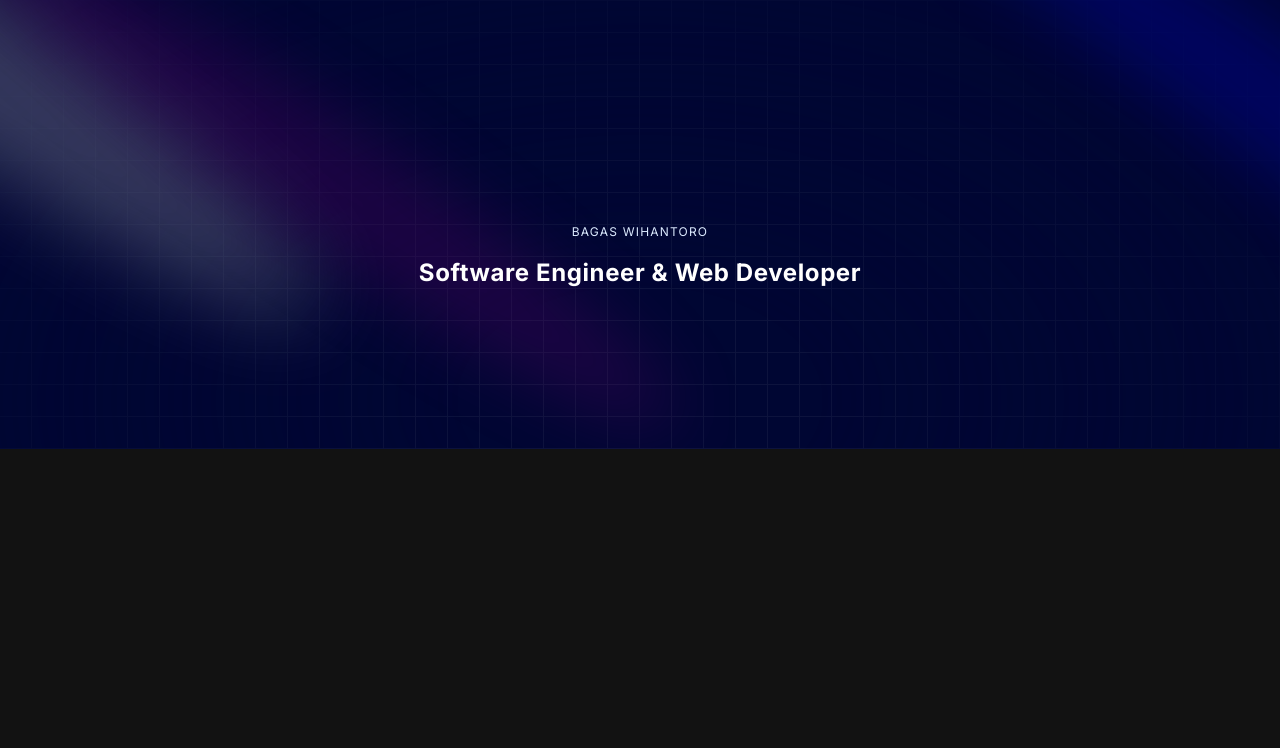
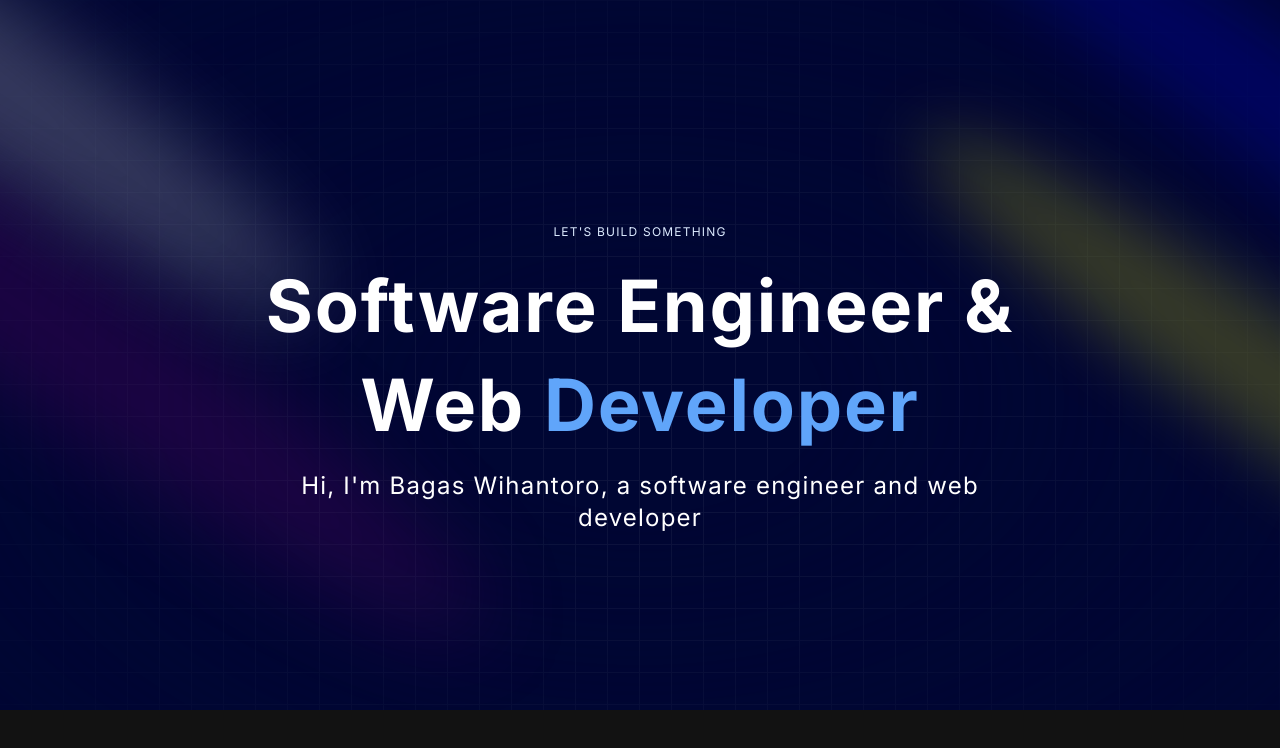
Before and after one commit to BagasWihant/my-portfolio-2024, a Next.js app: page / in a window 1280 px wide. Shown: the top 748 px of the page. Built offline with nearby package versions, Linux system fonts and the light colour scheme.

Commit message:
stylish text generate

```diff
--- a/components/Hero.tsx
+++ b/components/Hero.tsx
@@ -9,7 +9,8 @@ const Hero = () => {
             <div>
                 <Spotlight className="-top-40 -left-10 md:-left-32 md:-top-20 h-screen" fill="white" />
                 <Spotlight className="top-10 left-full h-[80vh] w-[50vw]" fill="blue" />
-                <Spotlight className="top-28 left-80 h-[80vh] w-[50vw]" fill="purple" />
+                <Spotlight className="top-80 left-full h-[80vh] w-[50vw]" fill="yellow" />
+                <Spotlight className="top-60 left-10 h-screen " fill="purple" />
             </div>
 
             <div className="h-screen w-full dark:bg-black-100 bg-white  dark:bg-grid-white/[0.05] bg-grid-black/[0.5] absolute top-0 left-0 flex items-center justify-center">
@@ -19,12 +20,14 @@ const Hero = () => {
             <div className="flex justify-center relative my-20 z-10">
                 <div className="max-w-[89vw] md:max-w-2xl lg:max-w-[60vw] flex flex-col items-center justify-center">
                     <h2 className="uppercase tracking-widest text-xs text-center text-blue-100 max-w-80">
-                        Bagas Wihantoro
+                        Let's Build Something
                     </h2>
 
                     <TextGenerateEffect
                         className="text-center text-4xl md:text-6xl lg:text-7xl"
                         words="Software Engineer & Web Developer" />
+
+                        <p className="text-center md:tracking-wider mb-4 text-sm md:text-lg lg:text-2xl">Hi, I'm Bagas Wihantoro, a software engineer and web developer</p>
                 </div>
             </div>
         </div>
--- a/components/ui/text-generate-effect.tsx
+++ b/components/ui/text-generate-effect.tsx
@@ -32,7 +32,7 @@ export const TextGenerateEffect = ({
           return (
             <motion.span
               key={word + idx}
-              className="dark:text-white text-black opacity-0"
+              className={`${idx > 3 ? "text-blue-400" : "dark:text-white text-black"} opacity-0`}
             >
               {word}{" "}
             </motion.span>
@@ -44,8 +44,8 @@ export const TextGenerateEffect = ({
 
   return (
     <div className={cn("font-bold", className)}>
-      <div className="mt-4">
-        <div className=" dark:text-white text-black text-2xl leading-snug tracking-wide">
+      <div className="my-4">
+        <div className=" dark:text-white text-black leading-snug tracking-wide">
           {renderWords()}
         </div>
       </div>
```
